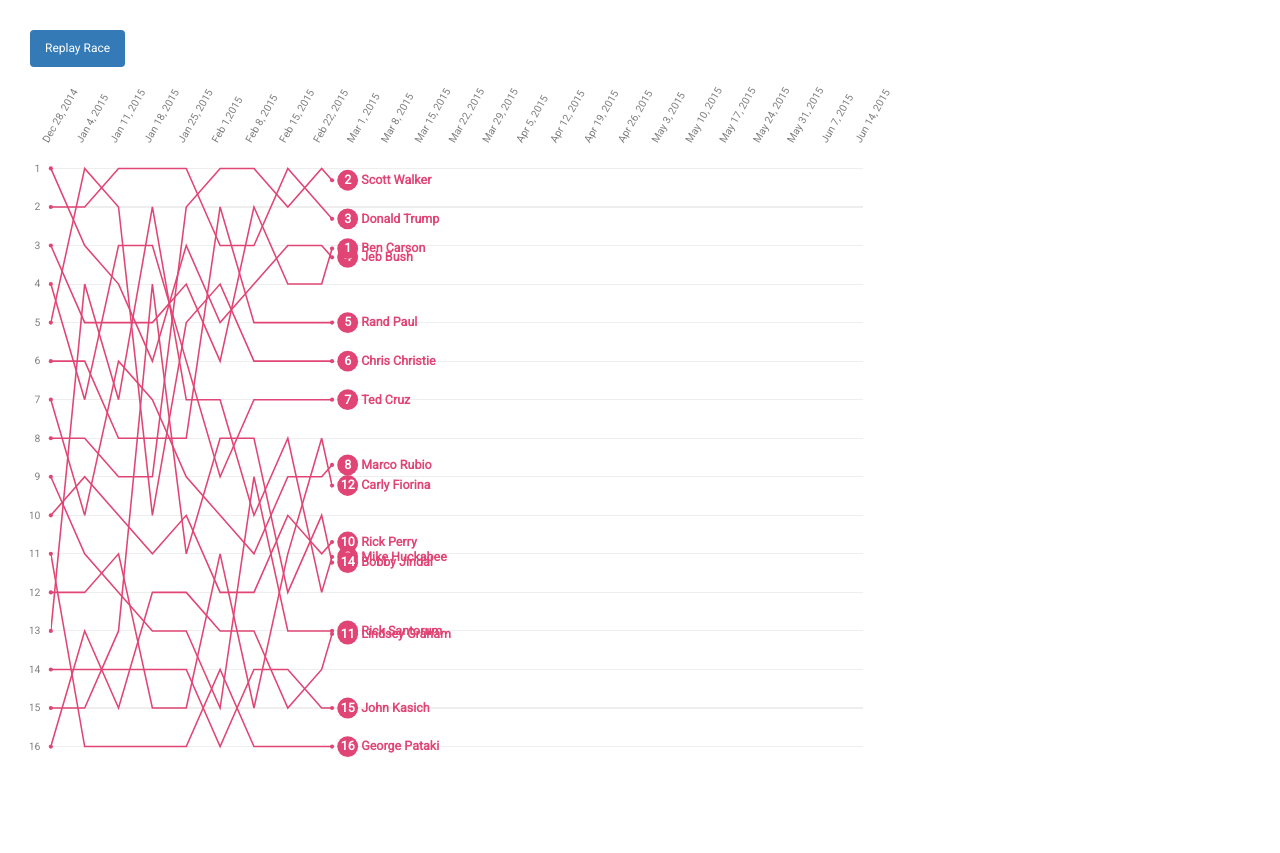
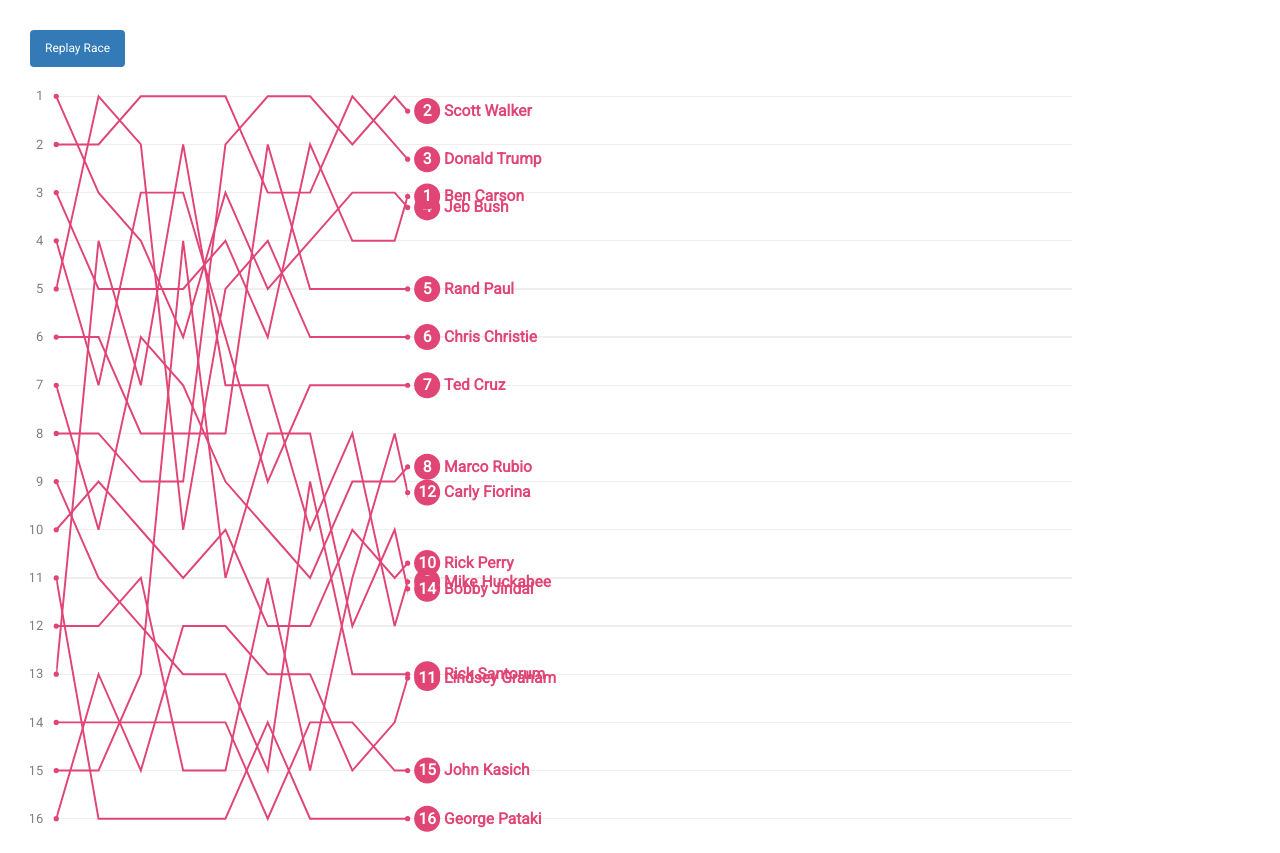
Before and after one commit to jieqianzhang/jieqianzhang.github.io, a plain HTML site: page index.html in a window 1280 px wide. Drawn offline with nearby package versions, Linux system fonts and the light colour scheme.

Commit message:
Update index.html

```diff
--- a/index.html
+++ b/index.html
@@ -536,7 +536,7 @@
 
         function resize() {
             var targetWidth = parseInt(container.style("width"));
-            svg.attr("width", targetWidth * 0.8);
+            svg.attr("width", targetWidth);
             svg.attr("height", Math.round(targetWidth / aspect));
         }
     }
```
